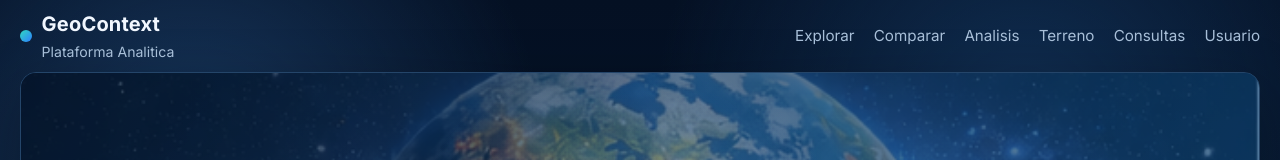
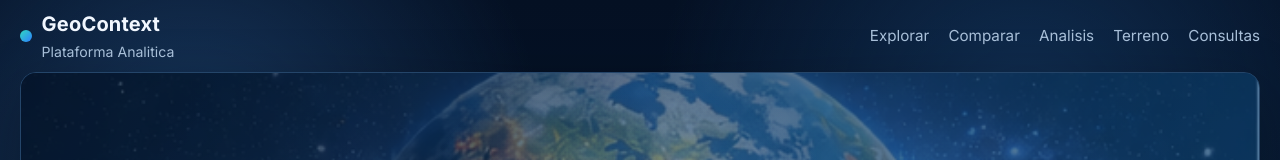
Before and after one commit to jose20d/TFM, a Next.js app in the folder frontend/: page / in a window 1280 px wide. Shown: the top 160 px of the page. Built offline with nearby package versions, Linux system fonts and the light colour scheme; no server answers.

Commit message:
Refine home navigation by removing Usuario placeholder.
Keep the top menu aligned with currently available routes by dropping the inactive Usuario link from the homepage header.

```diff
--- a/frontend/src/app/page.js
+++ b/frontend/src/app/page.js
@@ -189,7 +189,6 @@ export default async function Home({ searchParams }) {
           <Link href="/analisis">Analisis</Link>
           <Link href="/terreno">Terreno</Link>
           <Link href="/consultas">Consultas</Link>
-          <a href="#">Usuario</a>
         </nav>
       </header>
 
```
